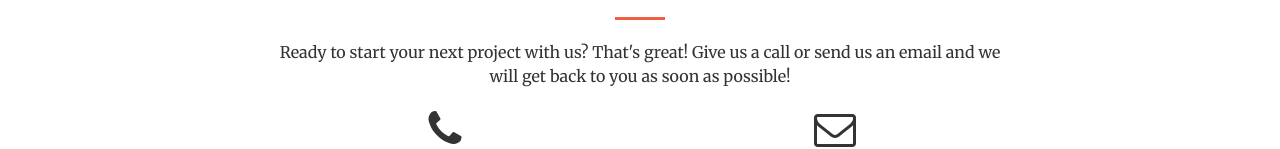
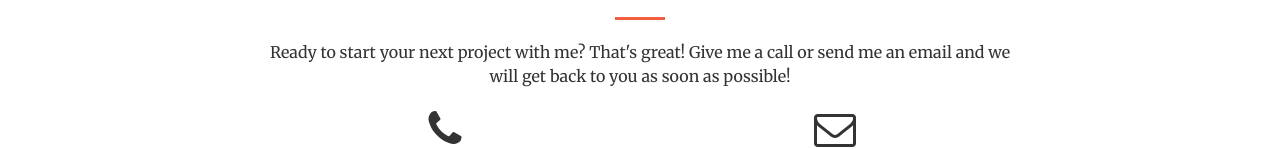
Before and after one commit to spenikel/spenikel.github.io, a website: page index.html in a window 1280 px wide. Shown: the part 1789-1938 px from the top of the page. Drawn offline with nearby package versions, Linux system fonts and the light colour scheme.

Commit message:
text edited

```diff
--- a/index.html
+++ b/index.html
@@ -251,7 +251,7 @@
                 <div class="col-lg-8 col-lg-offset-2 text-center">
                     <h2 class="section-heading">Let's Get In Touch!</h2>
                     <hr class="primary">
-                    <p>Ready to start your next project with us? That's great! Give us a call or send us an email and we will get back to you as soon as possible!</p>
+                    <p>Ready to start your next project with me? That's great! Give me a call or send me an email and we will get back to you as soon as possible!</p>
                 </div>
                 <div class="col-lg-4 col-lg-offset-2 text-center">
                     <i class="fa fa-phone fa-3x sr-contact"></i>
```
